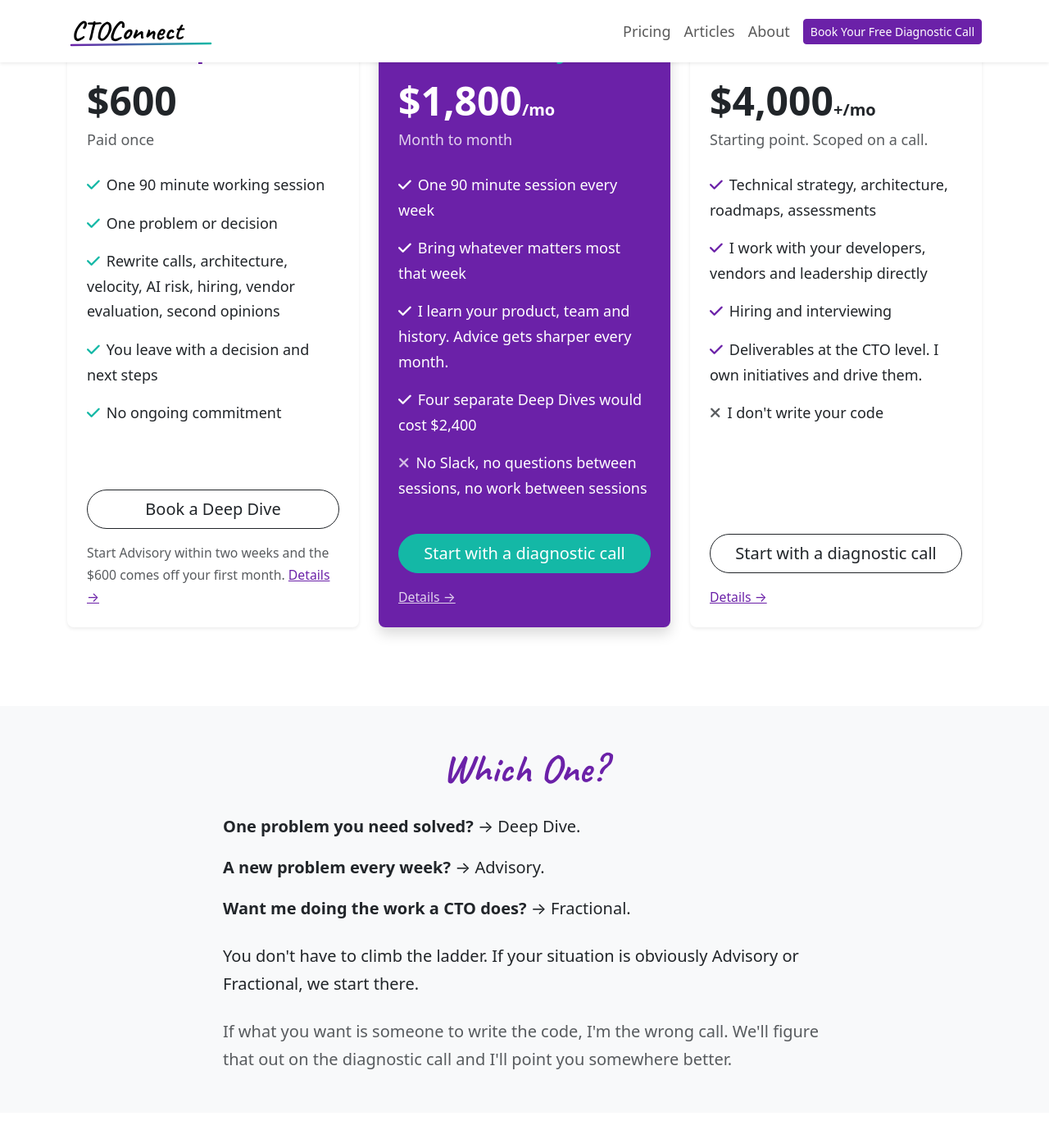
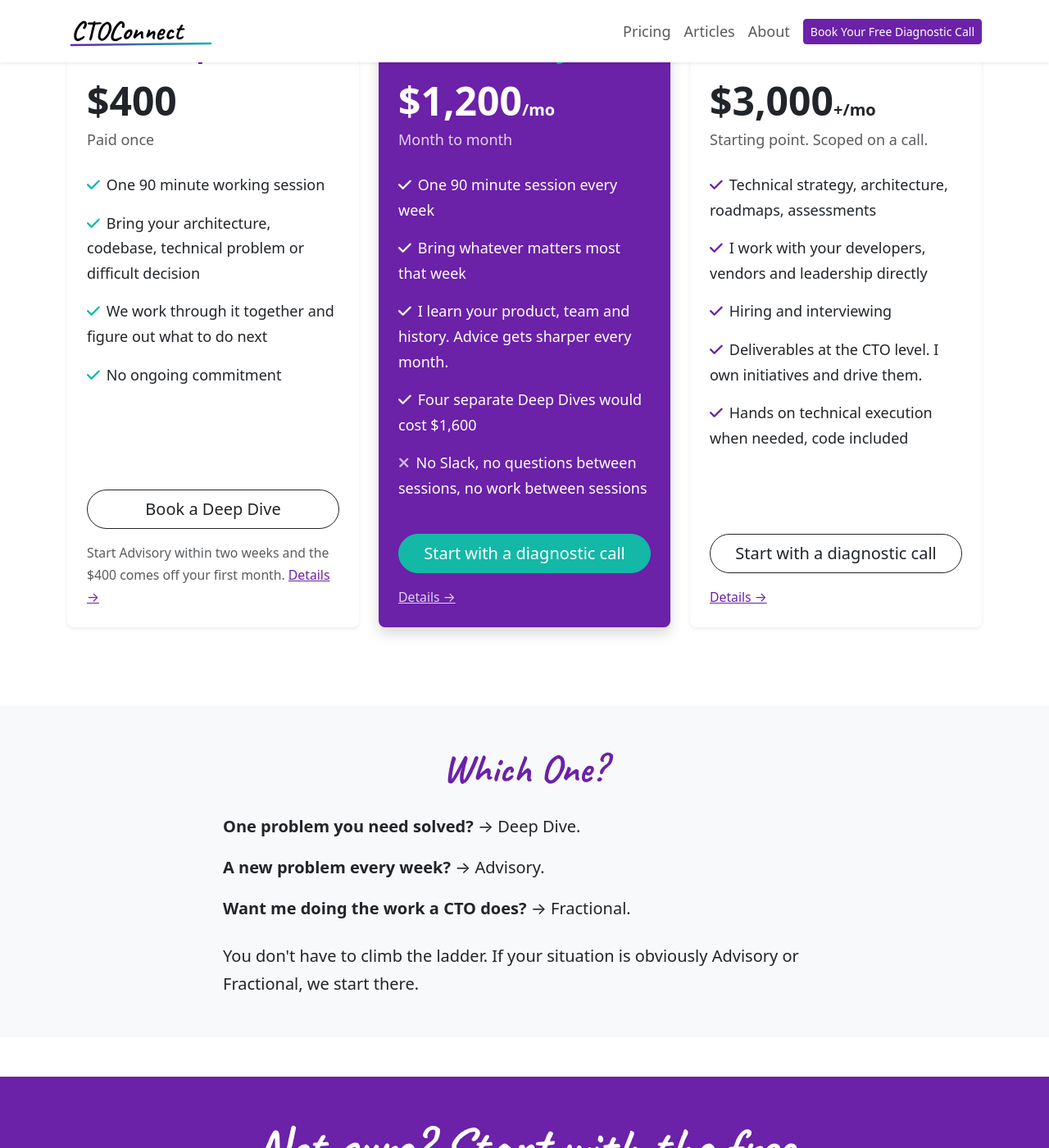
Before and after one commit to backupparachute/ctoconnect-website, a Jekyll site: the page built from pricing.html, in a window 1280 px wide and 1400 px high, scrolled down 431 px. Shown: the whole window at 82% size. Built offline with Jekyll 4.4.1, drawn with Linux system fonts in a browser that asks for light colours; comment, search, counter and statistics services are not loaded.

Commit message:
Lower prices and offer hands on code in Fractional CTO
Deep Dive is now $400, Advisory $1,200 a month and Fractional CTO
$3,000+ a month. The Deep Dive copy asks you to bring your architecture,
codebase, technical problem or difficult decision. Fractional CTO drops
"I don't write your code" and now includes hands on execution when needed.

Co-Authored-By: Claude Opus 5.5 <noreply@anthropic.com>

```diff
--- a/pricing.html
+++ b/pricing.html
@@ -1,7 +1,7 @@
 ---
 layout: default
 title: Services
-description: Three ways to work with an experienced CTO. A single Deep Dive for $600, weekly Advisory for $1,800 a month, or Fractional CTO starting at $4,000 a month.
+description: Three ways to work with an experienced CTO. A single Deep Dive for $400, weekly Advisory for $1,200 a month, or Fractional CTO starting at $3,000 a month.
 ---
 
 <!-- Hero -->
@@ -27,17 +27,16 @@ description: Three ways to work with an experienced CTO. A single Deep Dive for
                     <div class="card-body p-4 d-flex flex-column">
                         <p class="handwritten fs-3 text-muted mb-1">"Help me with this."</p>
                         <h3 class="fs-2 fw-bold text-purple mb-3">CTO Deep Dive</h3>
-                        <p class="display-5 fw-bold mb-1">$600</p>
+                        <p class="display-5 fw-bold mb-1">$400</p>
                         <p class="text-muted mb-4">Paid once</p>
                         <ul class="list-unstyled mb-4 flex-grow-1">
                             <li class="mb-3"><i class="fas fa-check text-teal me-2"></i>One 90 minute working session</li>
-                            <li class="mb-3"><i class="fas fa-check text-teal me-2"></i>One problem or decision</li>
-                            <li class="mb-3"><i class="fas fa-check text-teal me-2"></i>Rewrite calls, architecture, velocity, AI risk, hiring, vendor evaluation, second opinions</li>
-                            <li class="mb-3"><i class="fas fa-check text-teal me-2"></i>You leave with a decision and next steps</li>
+                            <li class="mb-3"><i class="fas fa-check text-teal me-2"></i>Bring your architecture, codebase, technical problem or difficult decision</li>
+                            <li class="mb-3"><i class="fas fa-check text-teal me-2"></i>We work through it together and figure out what to do next</li>
                             <li class="mb-3"><i class="fas fa-check text-teal me-2"></i>No ongoing commitment</li>
                         </ul>
                         <a href="{{ site.deep_dive_url }}" class="btn btn-outline-dark btn-lg rounded-pill w-100 mb-3" onclick="fathom.trackEvent('Clicked Book Deep Dive')">Book a Deep Dive</a>
-                        <p class="small text-muted mb-0">Start Advisory within two weeks and the $600 comes off your first month. <a href="{{ site.baseurl }}/deep-dive/" class="text-purple">Details →</a></p>
+                        <p class="small text-muted mb-0">Start Advisory within two weeks and the $400 comes off your first month. <a href="{{ site.baseurl }}/deep-dive/" class="text-purple">Details →</a></p>
                     </div>
                 </div>
             </div>
@@ -48,13 +47,13 @@ description: Three ways to work with an experienced CTO. A single Deep Dive for
                     <div class="card-body p-4 d-flex flex-column">
                         <p class="handwritten fs-3 mb-1" style="opacity: 0.85;">"Advise me every week."</p>
                         <h3 class="fs-2 fw-bold text-teal mb-3">CTO Advisory</h3>
-                        <p class="display-5 fw-bold mb-1">$1,800<span class="fs-5">/mo</span></p>
+                        <p class="display-5 fw-bold mb-1">$1,200<span class="fs-5">/mo</span></p>
                         <p class="mb-4" style="opacity: 0.8;">Month to month</p>
                         <ul class="list-unstyled mb-4 flex-grow-1">
                             <li class="mb-3"><i class="fas fa-check me-2"></i>One 90 minute session every week</li>
                             <li class="mb-3"><i class="fas fa-check me-2"></i>Bring whatever matters most that week</li>
                             <li class="mb-3"><i class="fas fa-check me-2"></i>I learn your product, team and history. Advice gets sharper every month.</li>
-                            <li class="mb-3"><i class="fas fa-check me-2"></i>Four separate Deep Dives would cost $2,400</li>
+                            <li class="mb-3"><i class="fas fa-check me-2"></i>Four separate Deep Dives would cost $1,600</li>
                             <li class="mb-3"><i class="fas fa-times me-2" style="opacity: 0.7;"></i>No Slack, no questions between sessions, no work between sessions</li>
                         </ul>
                         <a href="{{ site.diagnostic_call_url }}" class="btn btn-teal btn-lg rounded-pill w-100 mb-3" onclick="fathom.trackEvent('Clicked Advisory Pricing')">Start with a diagnostic call</a>
@@ -69,14 +68,14 @@ description: Three ways to work with an experienced CTO. A single Deep Dive for
                     <div class="card-body p-4 d-flex flex-column">
                         <p class="handwritten fs-3 text-muted mb-1">"Get involved."</p>
                         <h3 class="fs-2 fw-bold text-purple mb-3">Fractional CTO</h3>
-                        <p class="display-5 fw-bold mb-1">$4,000<span class="fs-5">+/mo</span></p>
+                        <p class="display-5 fw-bold mb-1">$3,000<span class="fs-5">+/mo</span></p>
                         <p class="text-muted mb-4">Starting point. Scoped on a call.</p>
                         <ul class="list-unstyled mb-4 flex-grow-1">
                             <li class="mb-3"><i class="fas fa-check text-purple me-2"></i>Technical strategy, architecture, roadmaps, assessments</li>
                             <li class="mb-3"><i class="fas fa-check text-purple me-2"></i>I work with your developers, vendors and leadership directly</li>
                             <li class="mb-3"><i class="fas fa-check text-purple me-2"></i>Hiring and interviewing</li>
                             <li class="mb-3"><i class="fas fa-check text-purple me-2"></i>Deliverables at the CTO level. I own initiatives and drive them.</li>
-                            <li class="mb-3"><i class="fas fa-times text-muted me-2"></i>I don't write your code</li>
+                            <li class="mb-3"><i class="fas fa-check text-purple me-2"></i>Hands on technical execution when needed, code included</li>
                         </ul>
                         <a href="{{ site.diagnostic_call_url }}" class="btn btn-outline-dark btn-lg rounded-pill w-100 mb-3" onclick="fathom.trackEvent('Clicked Fractional Pricing')">Start with a diagnostic call</a>
                         <p class="small text-muted mb-0"><a href="{{ site.baseurl }}/fractional-cto/" class="text-purple">Details →</a></p>
@@ -99,8 +98,7 @@ description: Three ways to work with an experienced CTO. A single Deep Dive for
                     <li class="mb-3"><strong>A new problem every week?</strong> → Advisory.</li>
                     <li class="mb-3"><strong>Want me doing the work a CTO does?</strong> → Fractional.</li>
                 </ul>
-                <p class="fs-5 mb-4">You don't have to climb the ladder. If your situation is obviously Advisory or Fractional, we start there.</p>
-                <p class="fs-5 mb-0 text-muted">If what you want is someone to write the code, I'm the wrong call. We'll figure that out on the diagnostic call and I'll point you somewhere better.</p>
+                <p class="fs-5 mb-0">You don't have to climb the ladder. If your situation is obviously Advisory or Fractional, we start there.</p>
             </div>
         </div>
     </div>
```
Also changed, not shown: _includes/home/pricing.html (+6 -6 lines), advisory.html (+5 -5 lines), deep-dive.html (+5 -5 lines), fractional-cto.html (+12 -5 lines), terms.md (+1 -1 lines), README.md.
